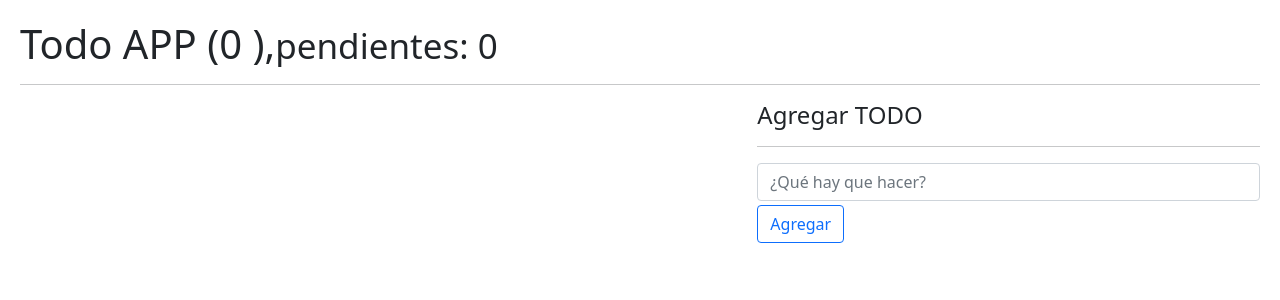
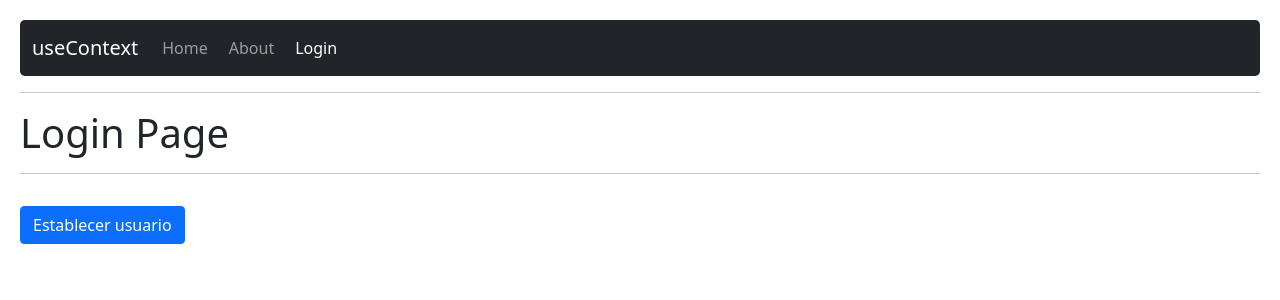
Before and after one commit to sisantacruzm/learning-react-hooks, a React (Vite) app: page /login in a window 1280 px wide. Shown: the top 300 px of the page. Built offline with nearby package versions, Linux system fonts and the light colour scheme.

Commit message:
Learning useContext in React

```diff
--- a/package.json
+++ b/package.json
@@ -9,7 +9,8 @@
   },
   "dependencies": {
     "react": "^18.0.0",
-    "react-dom": "^18.0.0"
+    "react-dom": "^18.0.0",
+    "react-router-dom": "^6.3.0"
   },
   "devDependencies": {
     "@types/react": "^18.0.0",
--- /dev/null
+++ b/src/09-useContext/AboutPage.jsx
@@ -0,0 +1,10 @@
+import React from "react";
+
+export const AboutPage = () => {
+    return (
+        <>
+            <h1>About Page</h1>
+            <hr/>
+        </>
+    );
+};
--- /dev/null
+++ b/src/09-useContext/HomPage.jsx
@@ -0,0 +1,20 @@
+import { useContext } from "react";
+import { UserContext } from "./context/UserContext";
+
+export const HomePage = () => {
+
+    const { user  } = useContext( UserContext );
+
+    return (
+        <>
+            <h1>Home Page <small>{ user?.name }</small></h1>
+            <hr/>
+
+            <pre>
+                { JSON.stringify( user, null, 3) }
+            </pre>
+
+
+        </>
+    );
+};
--- /dev/null
+++ b/src/09-useContext/LoginPage.jsx
@@ -0,0 +1,29 @@
+import { useContext } from "react";
+import { UserContext } from "./context/UserContext";
+
+export const LoginPage = () => {
+
+    const { user, setUser  } = useContext( UserContext );
+
+    return (
+        <>
+            <h1>Login Page</h1>
+            <hr/>
+
+            <pre>
+                { JSON.stringify( user, null, 3) }
+            </pre>
+
+            <button
+                className="btn btn-primary"
+                onClick={ () => setUser({
+                    id: 123,
+                    name: 'Juan',
+                    email: 'juan@google.com'
+                }) }
+            >
+                Establecer usuario
+            </button>
+        </>
+    );
+};
--- /dev/null
+++ b/src/09-useContext/MainApp.jsx
@@ -0,0 +1,27 @@
+import React from "react";
+import { Navigate, Route, Routes } from "react-router-dom";
+import { HomePage } from "./HomPage";
+import { LoginPage } from "./LoginPage";
+import { AboutPage } from "./AboutPage";
+import { Navbar } from "./Navbar";
+import { UserProvider } from "./context/UserProvider";
+
+
+export const MainApp = () => {
+    return (
+        <UserProvider>
+            <Navbar />
+            <hr/>
+
+            <Routes>
+                <Route path="/" element={ <HomePage/> }/>
+                <Route path="login" element={ <LoginPage/> }/>
+                <Route path="about" element={ <AboutPage/> }/>
+
+                {/*<Route path="/*" element={ <LoginPage /> } />*/ }
+                <Route path="/*" element={ <Navigate to="/about"/> }/>
+
+            </Routes>
+        </UserProvider>
+    );
+};
--- /dev/null
+++ b/src/09-useContext/Navbar.jsx
@@ -0,0 +1,34 @@
+import { Link, NavLink } from "react-router-dom";
+
+export const Navbar = () => {
+    return (
+        <nav className="navbar navbar-expand-lg navbar-dark bg-dark rounded-3">
+            <div className="container-fluid">
+                <Link className="navbar-brand" to="/">useContext</Link>
+                <div className="collapse navbar-collapse" id="navbarNav">
+                    <ul className="navbar-nav">
+
+                        <NavLink
+                            className={ ( { isActive }) => `nav-link ${ isActive ? 'active' : '' }` }
+                            to="/">
+                            Home
+                        </NavLink>
+
+                        <NavLink
+                            className={ ( { isActive }) => `nav-link ${ isActive ? 'active' : '' }` }
+                            to="/about">
+                            About
+                        </NavLink>
+
+                        <NavLink
+                            className={ ( { isActive }) => `nav-link ${ isActive ? 'active' : '' }` }
+                            to="/login">
+                            Login
+                        </NavLink>
+
+                    </ul>
+                </div>
+            </div>
+        </nav>
+    );
+};
--- /dev/null
+++ b/src/09-useContext/context/UserContext.jsx
@@ -0,0 +1,3 @@
+import { createContext } from "react";
+
+export const UserContext = createContext();
--- /dev/null
+++ b/src/09-useContext/context/UserProvider.jsx
@@ -0,0 +1,14 @@
+import { UserContext } from "./UserContext";
+import { useState } from "react";
+
+
+export const UserProvider = ( { children } ) => {
+
+    const [ user, setUser ] = useState();
+
+    return (
+        <UserContext.Provider value={ { user, setUser } }>
+            { children }
+        </UserContext.Provider>
+    );
+};
--- a/src/index.css
+++ b/src/index.css
@@ -5,3 +5,7 @@
 button {
     margin-right: 10px;
 }
+
+a {
+    margin-right: 5px;
+}
--- a/src/main.jsx
+++ b/src/main.jsx
@@ -1,5 +1,6 @@
 import React from "react";
 import ReactDOM from "react-dom/client";
+import { BrowserRouter } from "react-router-dom";
 
 // import { HooksApp } from './HooksApp';
 // import { CounterApp } from './01-useState/CounterApp';
@@ -10,12 +11,17 @@
 // import { FocusScreen } from './04-useRef/FocusScreen';
 // import { Padre } from "./07-tarea-memo/Padre";
 // import './08-useReeducer/intro-reducer'
+// import TodoApp from "./08-useReeducer/TodoApp";
 
-import TodoApp from "./08-useReeducer/TodoApp";
 
 import "./index.css";
+import { MainApp } from "./09-useContext/MainApp";
 
 
 ReactDOM.createRoot( document.getElementById( "root" ) ).render(
-    <TodoApp/>,
+    <BrowserRouter>
+        {/*<React.StrictMode>*/}
+        <MainApp/>
+        {/*</React.StrictMode>*/}
+    </BrowserRouter>,
 );
```
Also changed, not shown: 1 other file (tests, documents, lock files or other folders).
